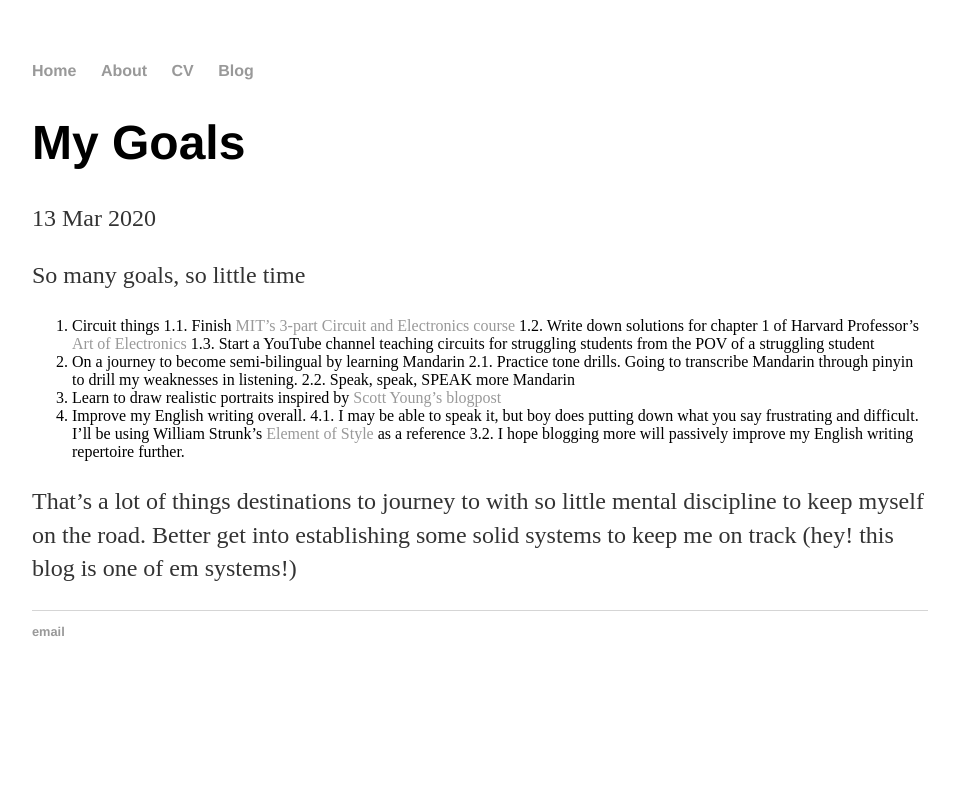
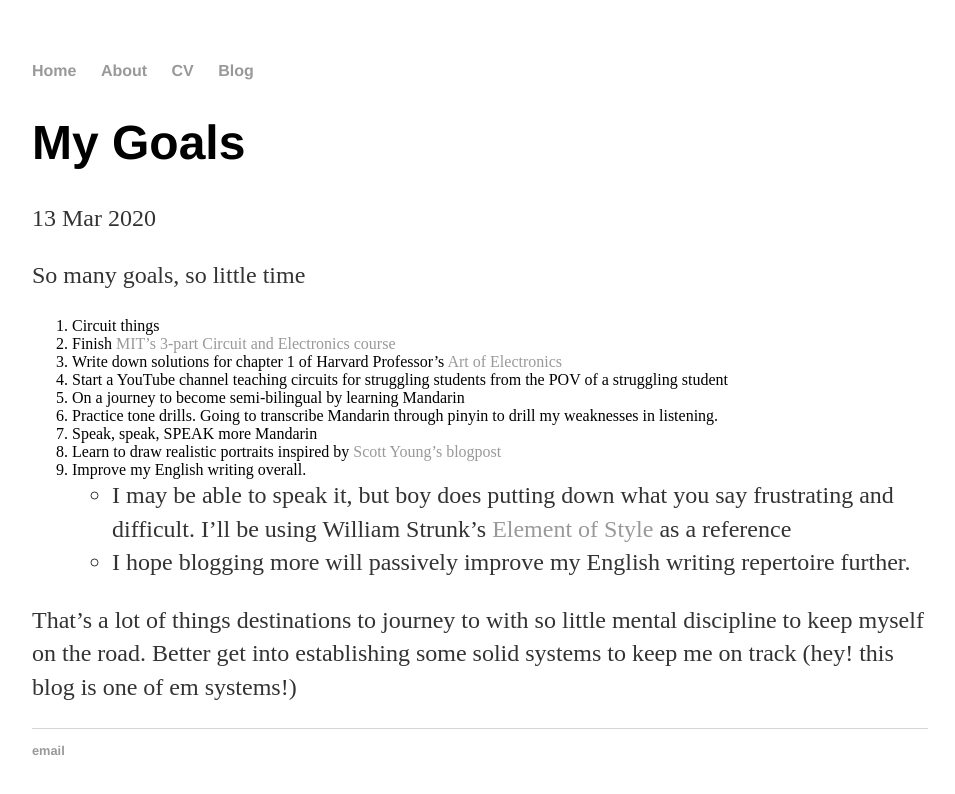
Before and after one commit to Raeiqal/raeiqal.github.io, a Jekyll site: the page built from _posts/2020-03-13-my-goals.md, in a window 1280 px wide. Shown: the top 794 px of the page, without its empty margins (160-1115 px from the left). Built offline with Jekyll 4.4.1, drawn with Linux system fonts in a browser that asks for light colours.

Commit message:
Update 2020-03-13-my-goals.md

```diff
--- a/_posts/2020-03-13-my-goals.md
+++ b/_posts/2020-03-13-my-goals.md
@@ -7,15 +7,15 @@
 So many goals, so little time
 
 1. Circuit things
-  1.1. Finish [MIT's 3-part Circuit and Electronics course](https://www.edx.org/xseries/mitx-circuits-and-electronics)
-  1.2. Write down solutions for chapter 1 of Harvard Professor's [Art of Electronics](https://www.cambridge.org/my/academic/subjects/physics/electronics-physicists/art-electronics-3rd-edition?format=HB&isbn=9780521809269)
-  1.3. Start a YouTube channel teaching circuits for struggling students from the POV of a struggling student
+  1. Finish [MIT's 3-part Circuit and Electronics course](https://www.edx.org/xseries/mitx-circuits-and-electronics)
+  2. Write down solutions for chapter 1 of Harvard Professor's [Art of Electronics](https://www.cambridge.org/my/academic/subjects/physics/electronics-physicists/art-electronics-3rd-edition?format=HB&isbn=9780521809269)
+  3. Start a YouTube channel teaching circuits for struggling students from the POV of a struggling student
 2. On a journey to become semi-bilingual by learning Mandarin
-  2.1. Practice tone drills. Going to transcribe Mandarin through pinyin to drill my weaknesses in listening.
-  2.2. Speak, speak, SPEAK more Mandarin
+  1. Practice tone drills. Going to transcribe Mandarin through pinyin to drill my weaknesses in listening.
+  2. Speak, speak, SPEAK more Mandarin
 3. Learn to draw realistic portraits inspired by [Scott Young's blogpost](https://www.scotthyoung.com/blog/myprojects/portrait-challenge/)
 4. Improve my English writing overall.
-  4.1. I may be able to speak it, but boy does putting down what you say frustrating and difficult. I'll be using William Strunk's [Element of Style](https://www.goodreads.com/book/show/33514.The_Elements_of_Style) as a reference
-  3.2. I hope blogging more will passively improve my English writing repertoire further.
+  * I may be able to speak it, but boy does putting down what you say frustrating and difficult. I'll be using William Strunk's [Element of Style](https://www.goodreads.com/book/show/33514.The_Elements_of_Style) as a reference
+  * I hope blogging more will passively improve my English writing repertoire further.
 
 That's a lot of things destinations to journey to with so little mental discipline to keep myself on the road. Better get into establishing some solid systems to keep me on track (hey! this blog is one of em systems!)
```
